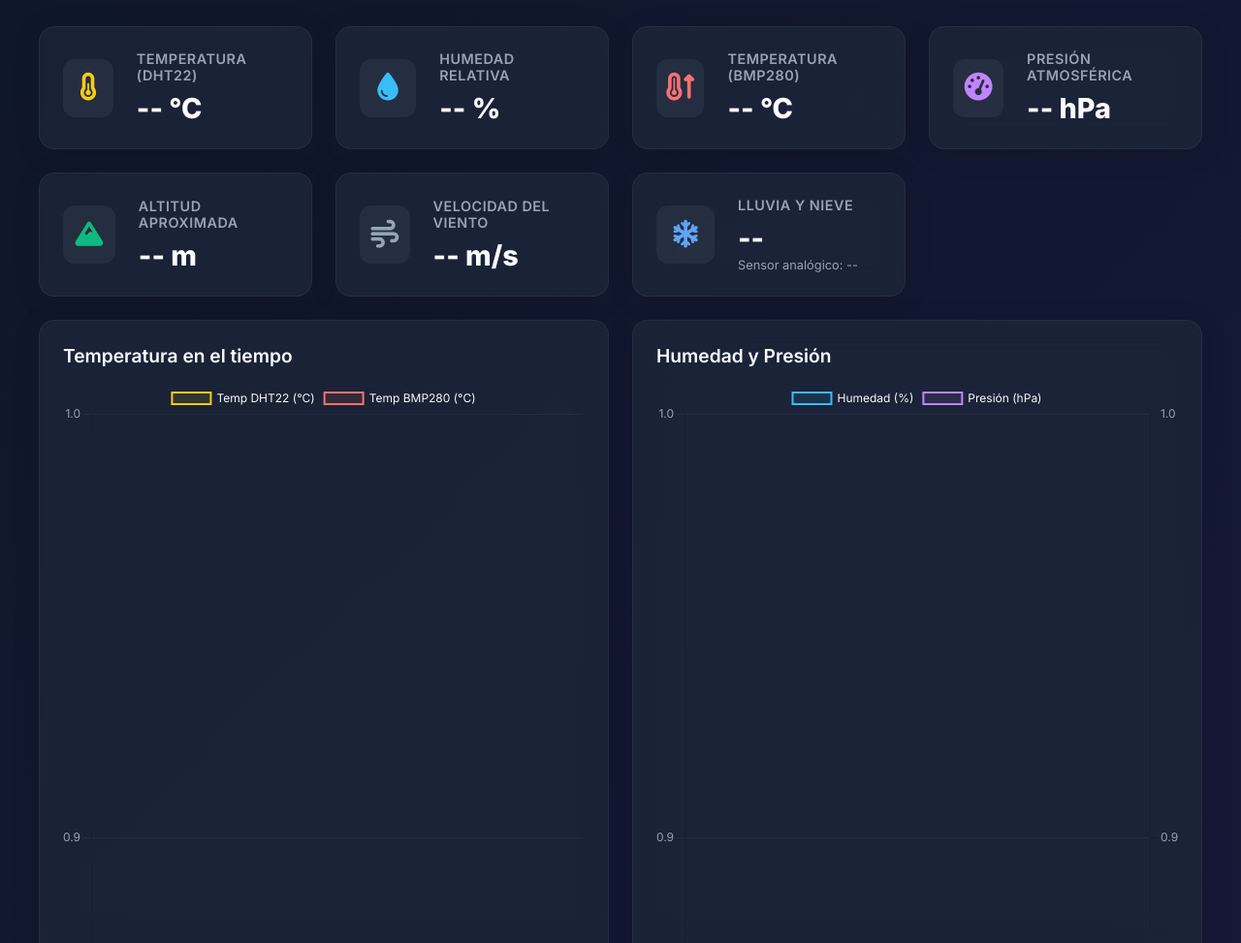
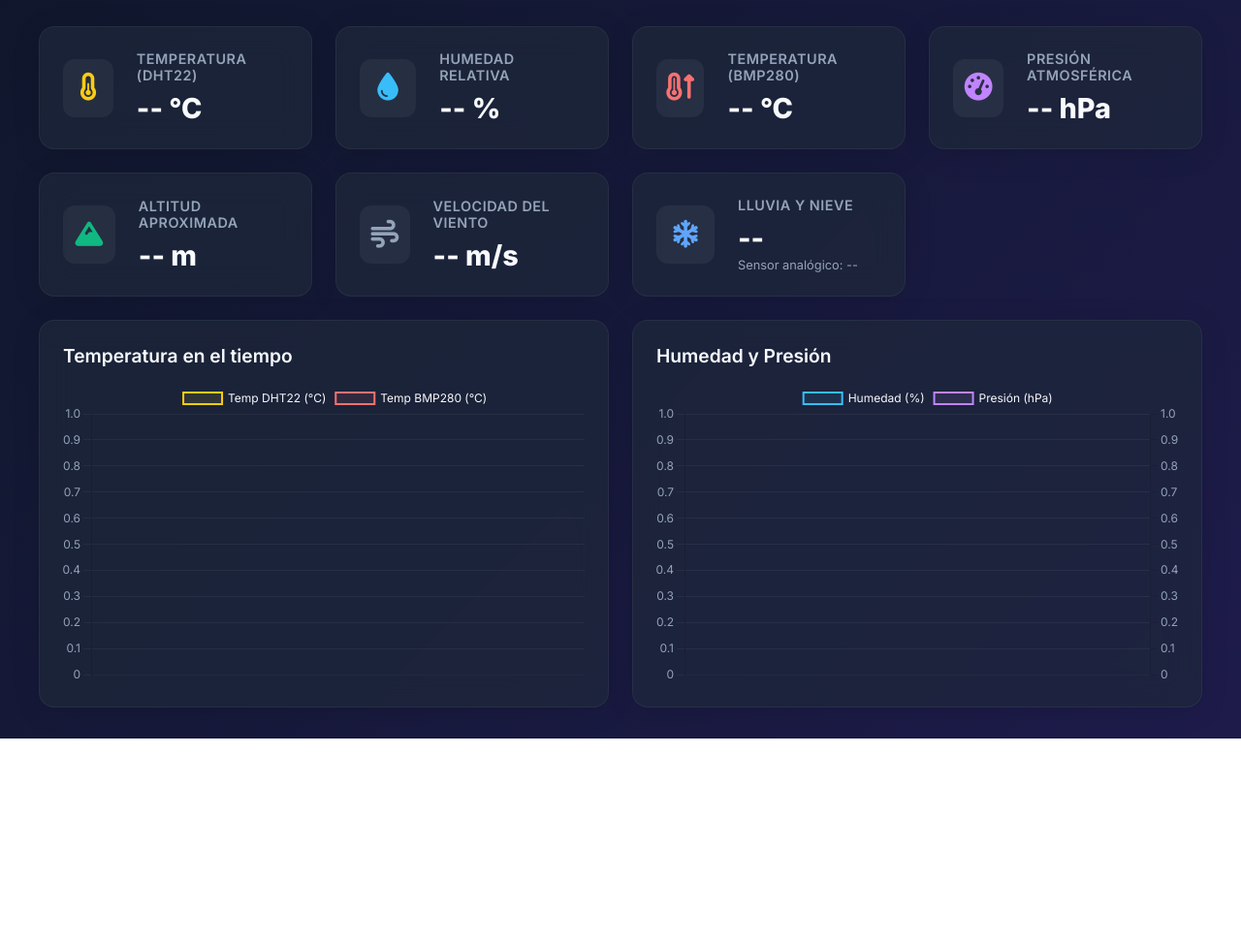
Before and after one commit to aaronMat2120/monitor-meteorologico, a plain HTML site: page index.html in a window 1280 px wide. Shown: the part 124-1097 px from the top of the page at 97% size. After the commit the page ends 886 px from the top, so only its background shows below. Drawn offline with nearby package versions, Linux system fonts and the light colour scheme; a script that the page names is missing.

Commit message:
Add files via upload

```diff
--- a/index.html
+++ b/index.html
@@ -90,12 +90,16 @@
             <!-- Gráficos -->
             <div class="chart-container card">
                 <h2>Temperatura en el tiempo</h2>
-                <canvas id="tempChart"></canvas>
+                <div class="chart-wrapper">
+                    <canvas id="tempChart"></canvas>
+                </div>
             </div>
 
             <div class="chart-container card">
                 <h2>Humedad y Presión</h2>
-                <canvas id="humPresChart"></canvas>
+                <div class="chart-wrapper">
+                    <canvas id="humPresChart"></canvas>
+                </div>
             </div>
         </main>
     </div>
--- a/style.css
+++ b/style.css
@@ -168,7 +168,15 @@ body {
 
 .chart-container {
     grid-column: 1 / -1;
-    min-height: 350px;
+    height: 400px;
+    display: flex;
+    flex-direction: column;
+}
+
+.chart-wrapper {
+    position: relative;
+    flex-grow: 1;
+    width: 100%;
 }
 
 .chart-container.half-width {
```
